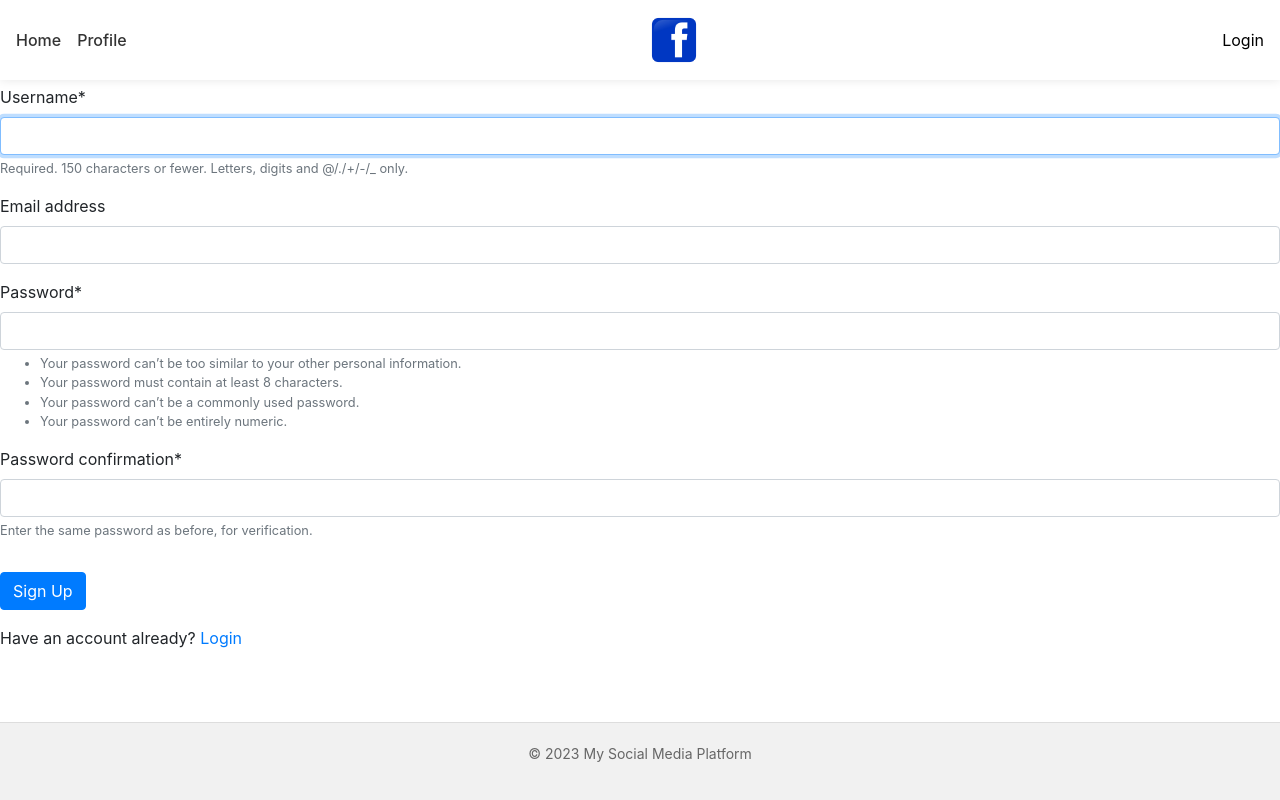
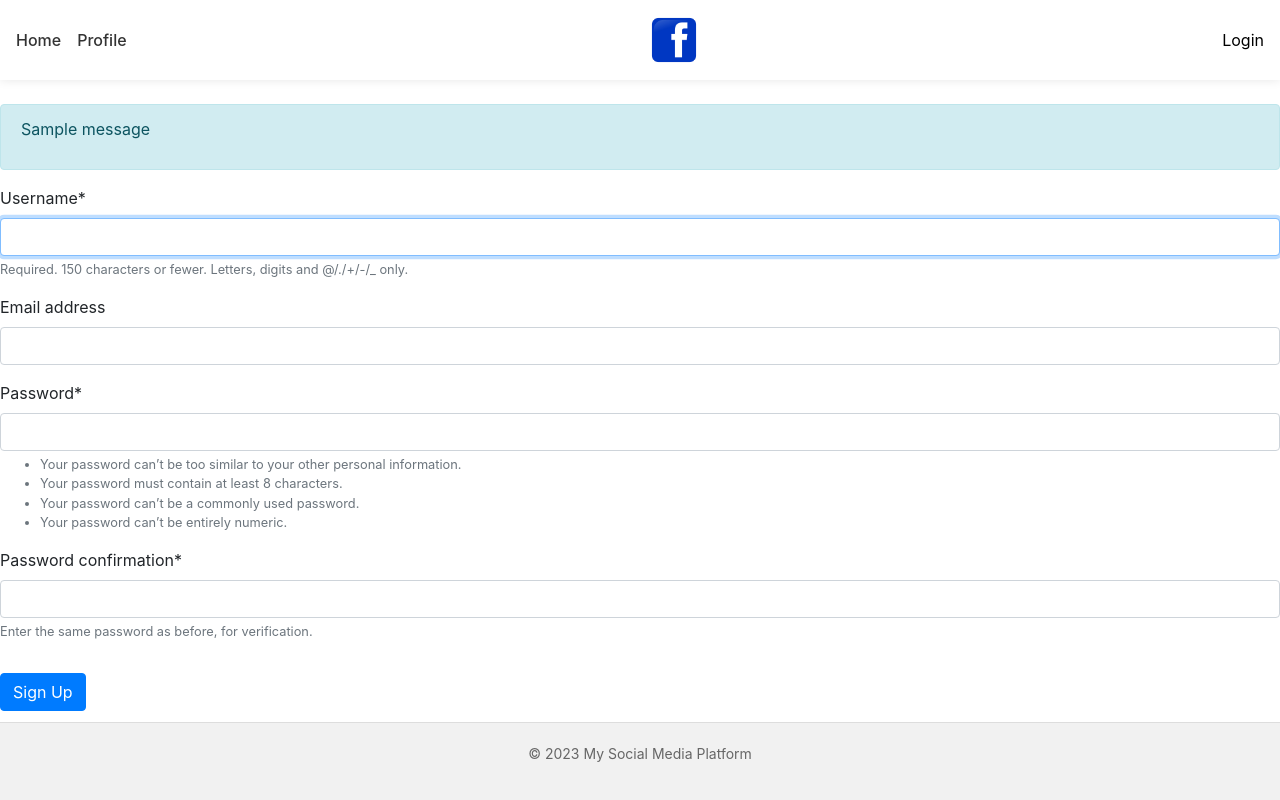
Before and after one commit to ofcoursenp/facebook-clone, a Django app: page /register in a window 1280 px wide. Run offline with Django 4.2, Linux system fonts and the light colour scheme; one stand-in notice (Sample message) is shown; some libraries are stand-ins or nearby versions.

Commit message:
Checked if user has enterd wrong pass , email

```diff
--- a/main/views.py
+++ b/main/views.py
@@ -120,6 +120,8 @@
                 usercreate = DefineUser.objects.create(bio='', user=new_user)  # Assign new_user to the user attribute
                 usercreate.save()
                 return redirect('login')
+            else:
+                messages.info(req, 'invalid registration details')
         return render(req,'register.html',send)
 
 def loginPage(req):
--- a/templates/register.html
+++ b/templates/register.html
@@ -13,10 +13,14 @@
   <body>
     {% include 'header.html' %}
     <br>
-    <form action="" method="POST">
+    <form action="" method="POST" style="padding-top: 80px;">
+      {% for message in messages %}
+      <div class="alert alert-info" role="alert">
+          <p> {{ message }} </p>
+      </div>
+      {% endfor %}
       {% csrf_token %}
       <fieldset class="form-group">
-          <legend class="border-bottom mb-4" style="color: rgb(0, 0, 0);">Join Now</legend>
           {{ form|crispy }}
       </fieldset>
       <div class="form-group" id="signup-button">
```
Also changed, not shown: db.sqlite3.
